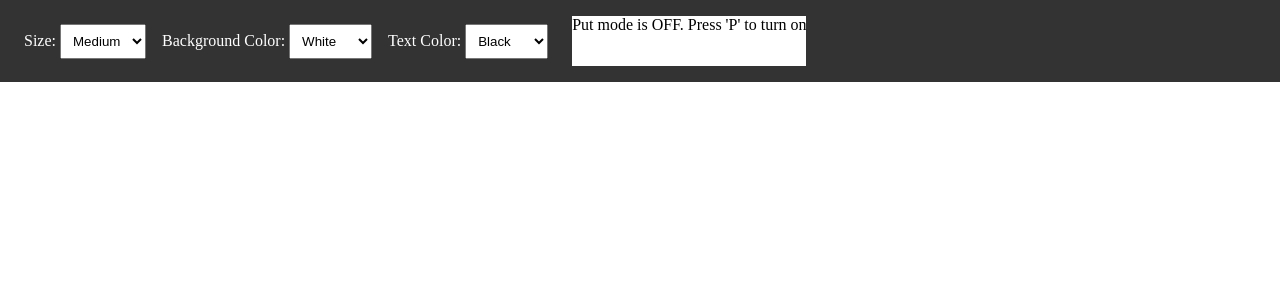
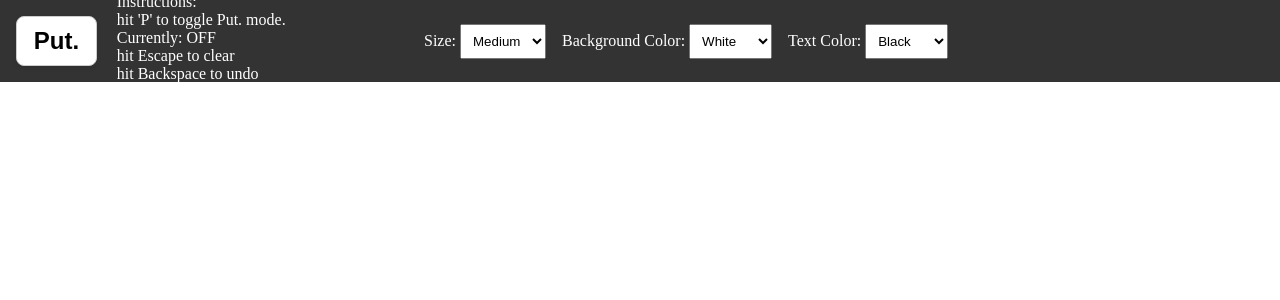
Before and after one commit to mxrosenthal/put, a React (Vite) app: page / in a window 1280 px wide. Shown: the top 300 px of the page. Built offline with nearby package versions, Linux system fonts and the light colour scheme.

Commit message:
added undo and clear functionality

```diff
--- a/src/components/Cursor.tsx
+++ b/src/components/Cursor.tsx
@@ -10,19 +10,20 @@ interface CursorProps {
   fontColor: Color;
   isPutActive: boolean;
 }
+
+interface PutSignData {
+  x: number;
+  y: number;
+  zIndex: number;
+  size: Size;
+  backgroundColor: Color;
+  fontColor: Color;
+}
+
 const Cursor = (props: CursorProps) => {
   const { size, backgroundColor, fontColor, isPutActive } = props;
   const [cursorPosition, setCursorPosition] = useState({ x: 0, y: 0 });
-  const [putSigns, setPutSigns] = useState<
-    {
-      x: number;
-      y: number;
-      zIndex: number;
-      size: Size;
-      backgroundColor: Color;
-      fontColor: Color;
-    }[]
-  >([]);
+  const [putSigns, setPutSigns] = useState<PutSignData[]>([]);
   const [zIndex, setZIndex] = useState(1000); // Initial zIndex value for stacking
 
   const { x: xOffSet, y: yOffSet } = getXYOffSets(size);
@@ -34,9 +35,39 @@ const Cursor = (props: CursorProps) => {
     };
 
     document.addEventListener("mousemove", handleMouseMove);
-
     return () => {
       document.removeEventListener("mousemove", handleMouseMove);
+    };
+  }, []);
+
+  useEffect(() => {
+    const handleClearPuts = (e: KeyboardEvent) => {
+      if (e.key === "Escape") {
+        setPutSigns([]); // reset putSigns array to be empty
+      }
+    };
+
+    document.addEventListener("keydown", handleClearPuts);
+    return () => {
+      document.removeEventListener("keydown", handleClearPuts);
+    };
+  }, []);
+
+  useEffect(() => {
+    const handleUndo = (e: KeyboardEvent) => {
+      if (e.key === "Backspace") {
+        setPutSigns((prevPutSigns) => {
+          if (prevPutSigns.length === 0) {
+            return [];
+          }
+          return prevPutSigns.slice(0, -1);
+        });
+      }
+    };
+
+    document.addEventListener("keydown", handleUndo);
+    return () => {
+      document.removeEventListener("keydown", handleUndo);
     };
   }, []);
 
--- a/src/components/Instructions.tsx
+++ b/src/components/Instructions.tsx
@@ -9,9 +9,13 @@ export const Instructions = (props: InstructionProps) => {
 
   return (
     <div className={styles.container}>
-      {isPutActive
-        ? "Put mode is ON. Press 'P' to turn off"
-        : "Put mode is OFF. Press 'P' to turn on"}
+      <div>Instructions:</div>
+      <div>
+        hit 'P' to toggle Put. mode. Currently: {isPutActive ? "ON" : "OFF"}
+      </div>
+
+      <div>hit Escape to clear</div>
+      <div>hit Backspace to undo</div>
     </div>
   );
 };
@@ -21,8 +25,9 @@ const styles = {
     display: "flex",
     flexDirection: "column",
     alignItems: "flex-start",
-    marginLeft: "1rem",
-    backgroundColor: "white",
-    color: "black",
+    marginLeft: "20px",
+    marginRight: "60px",
+    marginTop: "-7px",
+    color: "white",
   }),
 };
--- a/src/components/NavBar.tsx
+++ b/src/components/NavBar.tsx
@@ -5,6 +5,7 @@ import { SizeButton } from "./buttons/SizeButton";
 import { Color, Size } from "../constants";
 import { Instructions } from "./Instructions";
 import { FontColorButton } from "./buttons/FontColorButton";
+import PutSign from "./PutSign";
 
 type NavbarProps = {
   size: Size;
@@ -27,13 +28,22 @@ const Navbar: React.FC<NavbarProps> = ({
 }) => {
   return (
     <nav className={styles.navbar}>
+      <div className={styles.logo}>
+        <PutSign
+          backgroundColor={Color.White}
+          fontColor={Color.Black}
+          size={Size.Small}
+        />
+        <Instructions isPutActive={isPutActive} />
+      </div>
+      <div className={styles.buttonSection}>
         <SizeButton size={size} setSize={setSize} />
         <BackgroundColorButton
           backgroundColor={backgroundColor}
           setBackgroundColor={setBackgroundColor}
         />
         <FontColorButton fontColor={fontColor} setFontColor={setFontColor} />
-      <Instructions isPutActive={isPutActive} />
+      </div>
     </nav>
   );
 };
@@ -51,6 +61,20 @@ const styles = {
     color: "#fff",
     padding: "1rem",
     display: "flex",
-    justifyContent: "flex-start",
+    flexDirection: "row",
+    justifyContent: "left",
+  }),
+  logo: css({
+    display: "flex",
+    flexDirection: "row",
+    alignItems: "center",
+    marginRight: "1rem",
+    width: "30%",
+  }),
+  buttonSection: css({
+    display: "flex",
+    flexDirection: "row",
+    alignItems: "center",
+    marginRight: "1rem",
   }),
 };
```
Lines whose indentation alone changed are shown as unchanged.
